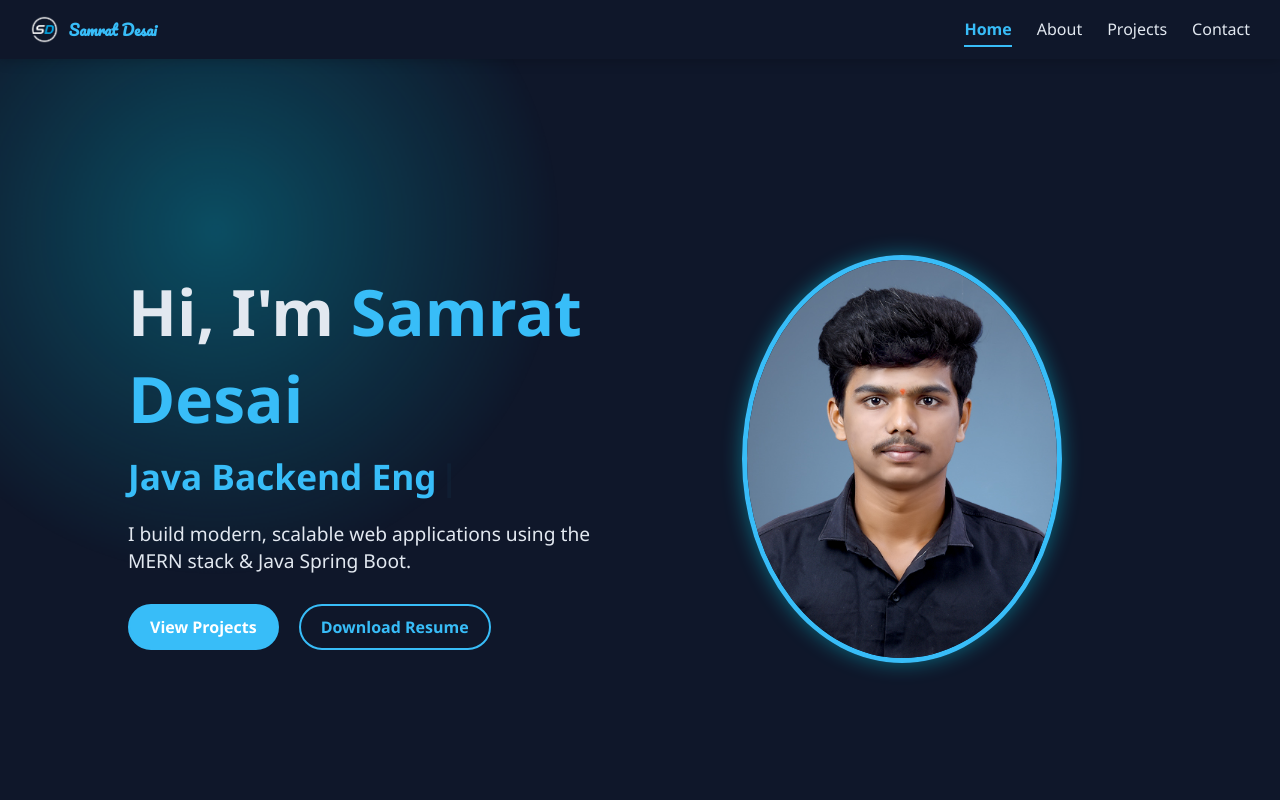
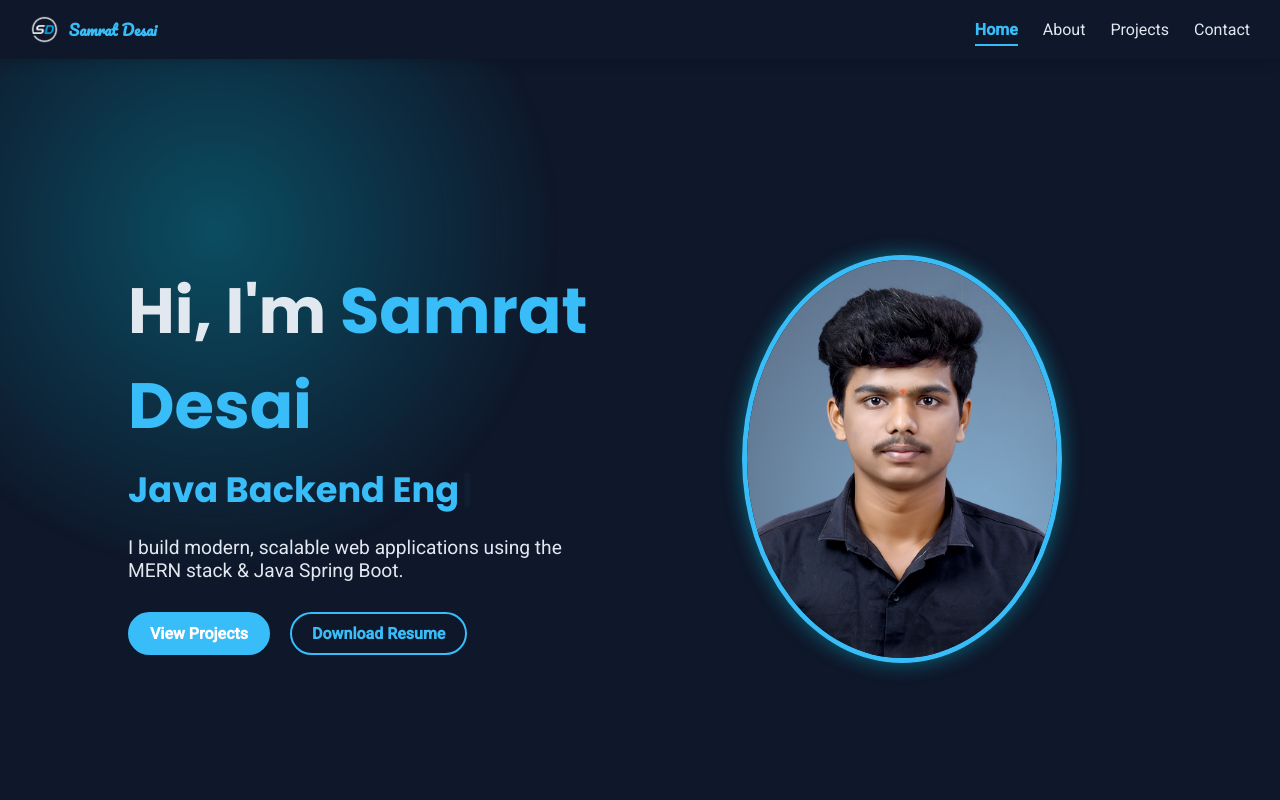
Before and after one commit to SamratDesai7/portfolio, a React (Vite) app: page / in a window 1280 px wide. Shown: the top 800 px of the page. Built offline with nearby package versions, Linux system fonts and the light colour scheme.

Commit message:
Some minor changes

```diff
--- a/index.html
+++ b/index.html
@@ -7,6 +7,10 @@
   <meta name="viewport" content="width=device-width, initial-scale=1.0" />
   <link href="https://fonts.googleapis.com/css2?family=Pacifico&display=swap" rel="stylesheet">
   <title>Samrat Desai | Full Stack Developer (Java + MERN)</title>
+  <!-- Google Fonts: Poppins and Roboto -->
+  <link
+    href="https://fonts.googleapis.com/css2?family=Poppins:wght@400;600;700&family=Roboto:wght@300;400;500&display=swap"
+    rel="stylesheet">
 
 </head>
 
--- a/src/App.css
+++ b/src/App.css
@@ -12,7 +12,8 @@ html {
   transition: background 0.4s ease, color 0.4s ease;
 }
 /* Add this to your global CSS (e.g., index.css or App.css) */
-html, body {
+html,
+body {
   margin: 0;
   padding: 0;
   width: 100%;
--- a/src/App.jsx
+++ b/src/App.jsx
@@ -6,6 +6,7 @@ import About from "./components/About";
 import Projects from "./components/Projects";
 import Contact from "./components/Contact";
 import Footer from "./components/Footer";
+import "./App.css"
 
 const App = () => {
   return (
--- a/src/index.css
+++ b/src/index.css
@@ -26,3 +26,24 @@
 html {
   scroll-behavior: smooth;
 }
+/* Force Roboto for body text */
+body {
+  margin: 0;
+  padding: 0;
+  font-family: 'Roboto', sans-serif !important;
+  background-color: #0a0a0a;
+  color: #f0f0f0;
+}
+
+/* Force Poppins for headings */
+h1, h2, h3, h4, h5, h6, .section-title {
+  font-family: 'Poppins', sans-serif !important;
+}
+
+/* Apply Poppins to buttons and form inputs */
+button,
+input,
+textarea,
+select {
+  font-family: 'Poppins', sans-serif !important;
+}
```
